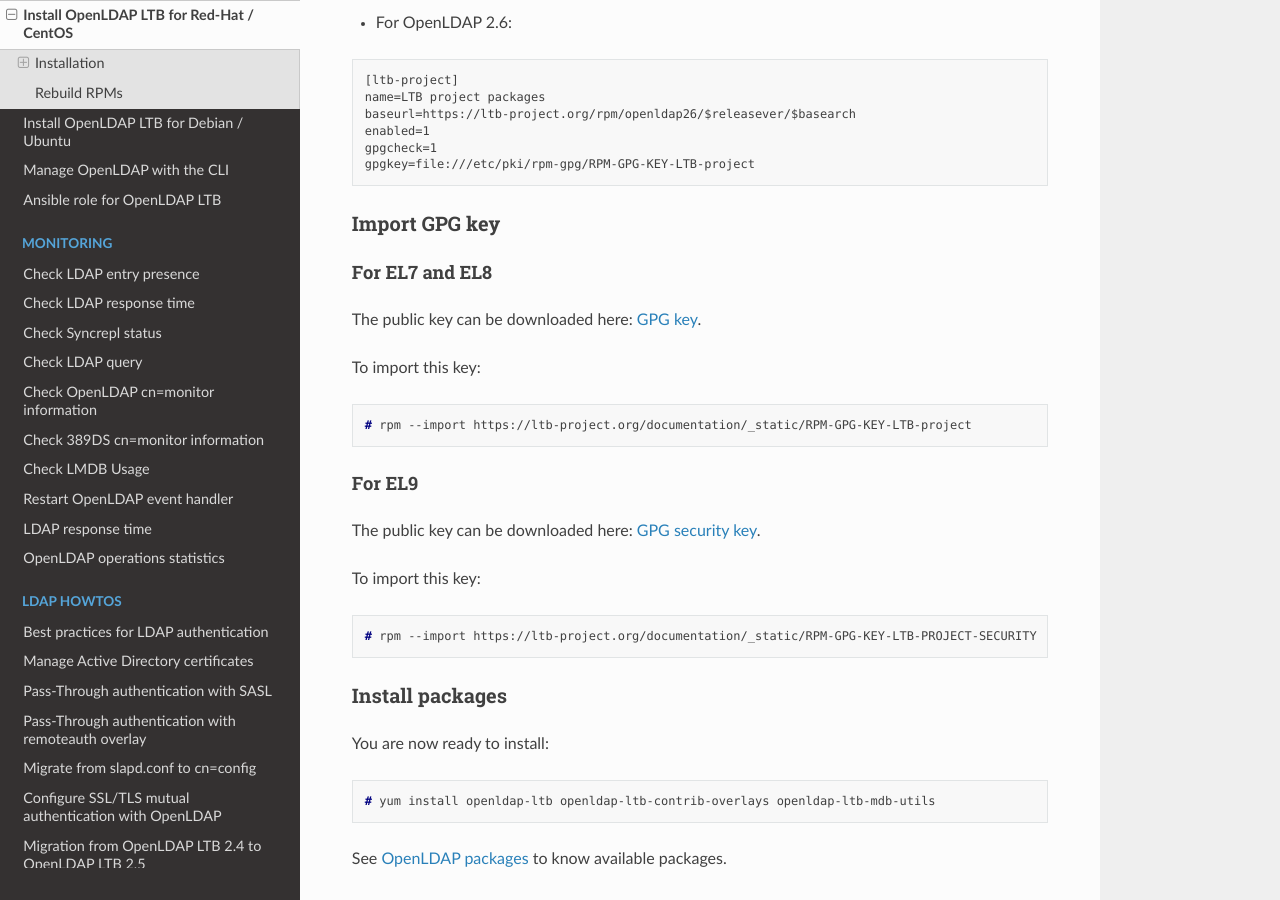
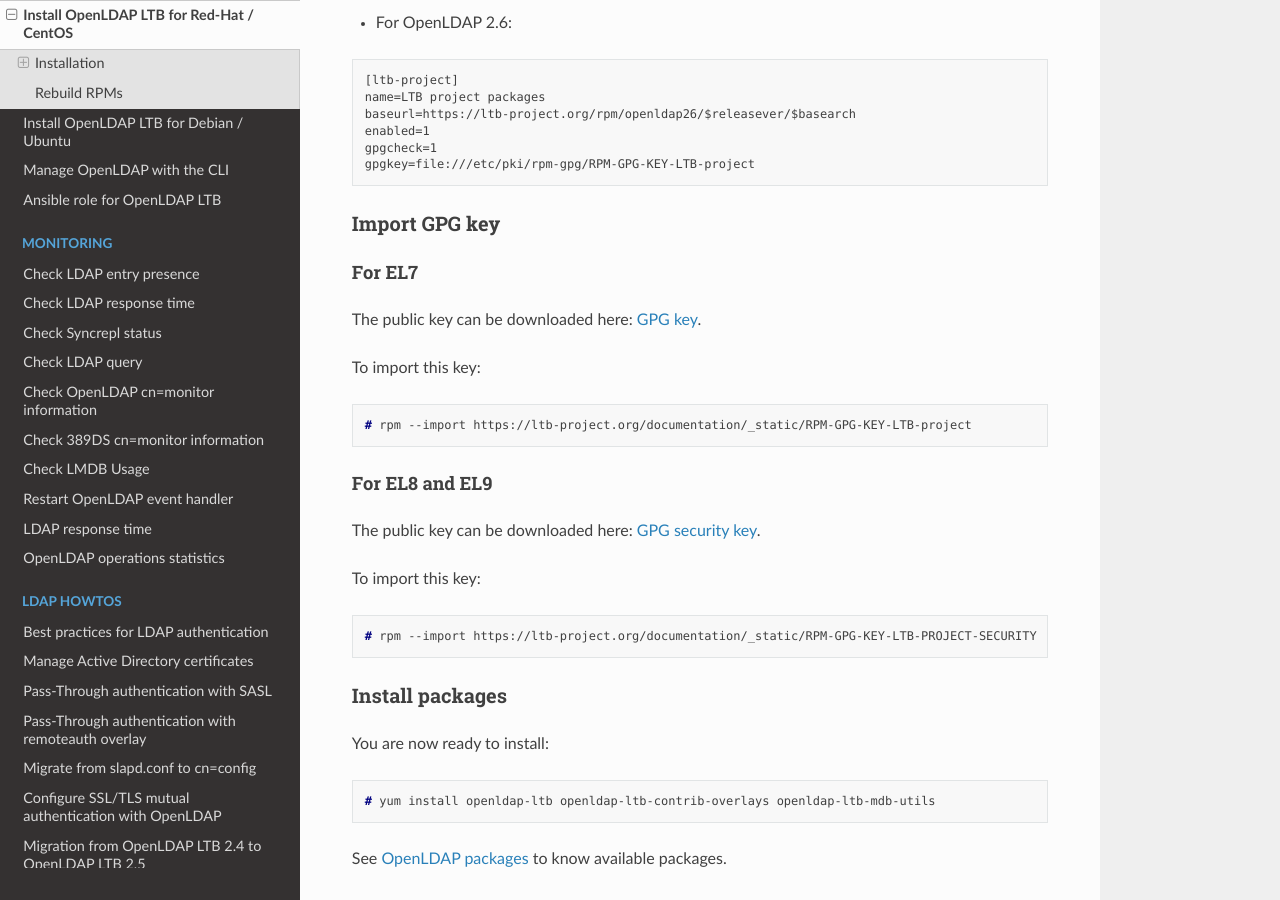
Before and after one commit to ltb-project/documentation, a Sphinx documentation site: the page built from source/openldap-rpm.rst, in a window 1280 px wide and 900 px high, scrolled down 959 px. Built offline with Sphinx 7.4.7 and the Read the Docs theme 2.0.0, drawn with Linux system fonts in a browser that asks for light colours; some of the changed lines change nothing that is shown.

Commit message:
now use new rsa-sha512 gpg key for EL8

```diff
--- a/source/openldap-rpm.rst
+++ b/source/openldap-rpm.rst
@@ -58,8 +58,8 @@
 Import GPG key
 --------------
 
-For EL7 and EL8
-~~~~~~~~~~~~~~~
+For EL7
+~~~~~~~
 
 The public key can be downloaded here: `GPG key <_static/RPM-GPG-KEY-LTB-project>`_.
 
@@ -69,8 +69,8 @@
 
     # rpm --import https://ltb-project.org/documentation/_static/RPM-GPG-KEY-LTB-project
 
-For EL9
-~~~~~~~
+For EL8 and EL9
+~~~~~~~~~~~~~~~
 
 The public key can be downloaded here: `GPG security key <_static/RPM-GPG-KEY-LTB-PROJECT-SECURITY>`_.
 
```
